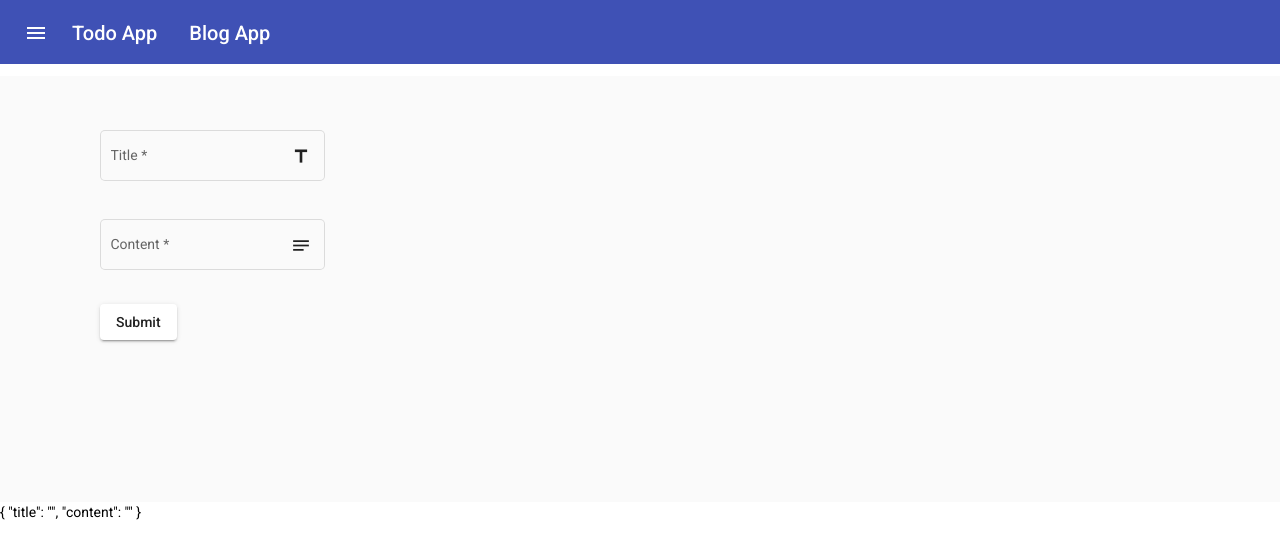
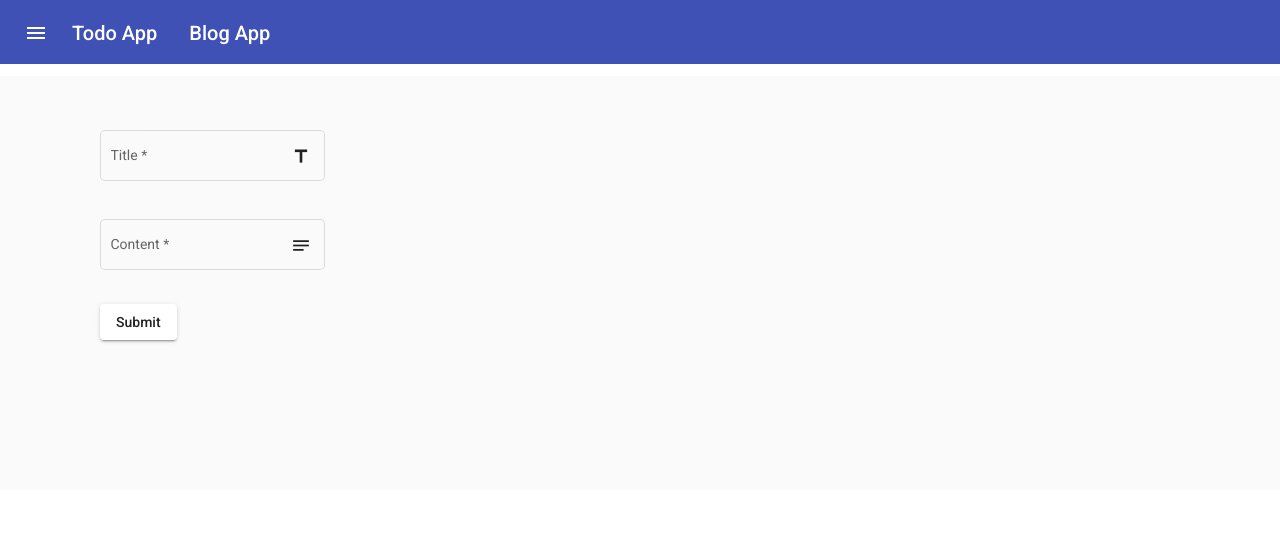
Before and after one commit to vanduc2514/pookpasshow, an Angular app: page /blog in a window 1280 px wide. Shown: the top 558 px of the page. Built offline with nearby package versions, Linux system fonts and the light colour scheme.

Commit message:
Remove Legacy Code

```diff
--- a/src/app/blog/blog.component.html
+++ b/src/app/blog/blog.component.html
@@ -36,14 +36,7 @@
         </mat-error>
       </ng-container>
     </p>
-
-    <p>
-      <button mat-raised-button="primary">Submit</button>
-    </p>
+    <button mat-raised-button="primary">Submit</button>
   </form>
 
 </div>
-
-<p>
-  {{postForm.value | json}}
-</p>
```
